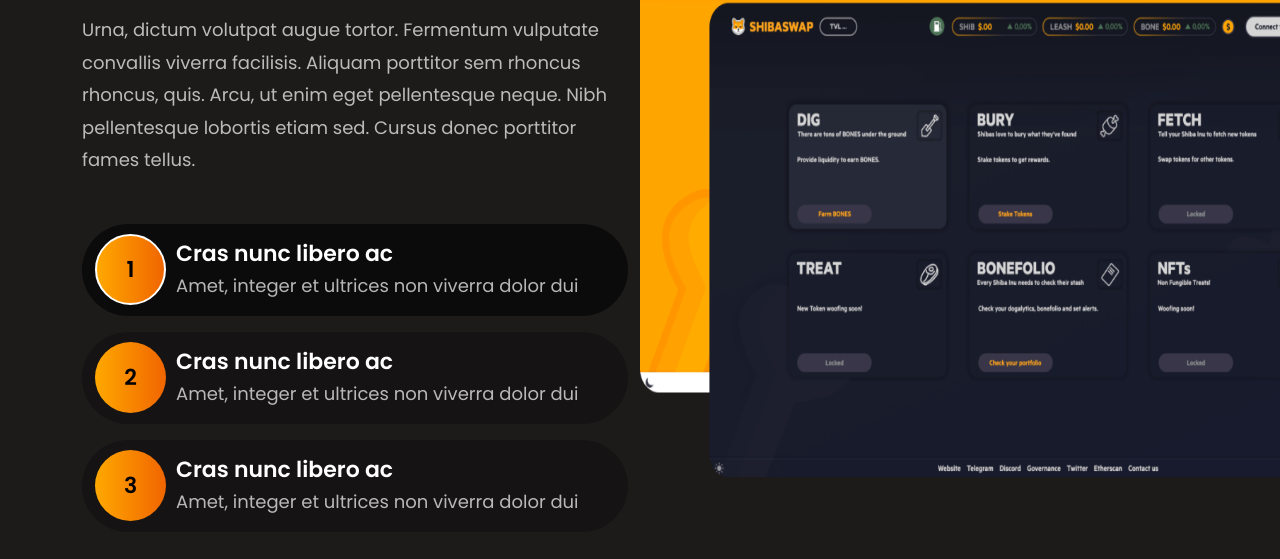
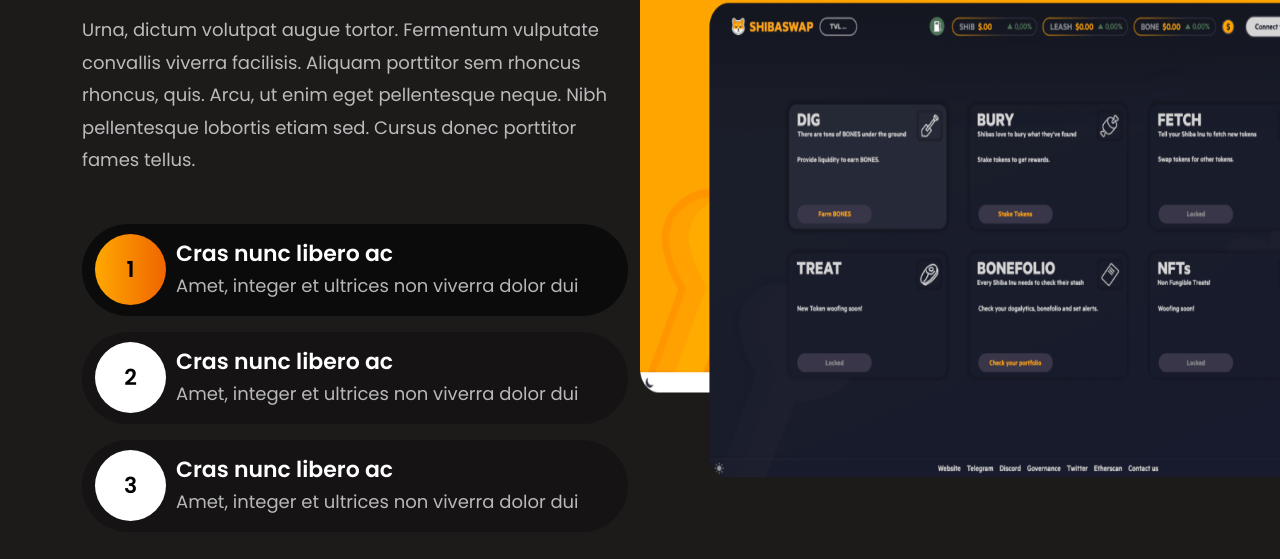
Before and after one commit to JatinSesma/overflow-section, a plain HTML site: page index.html in a window 1280 px wide. In both pictures the pointer is over the element 130 px from the left and 462 px from the top of the page. Shown: the part 193-752 px from the top of the page. Drawn offline with Linux system fonts and the light colour scheme.

Commit message:
hover effect update

```diff
--- a/assets/css/style.css
+++ b/assets/css/style.css
@@ -115,8 +115,7 @@
 }
 
 .box1:hover .yellowcircle {
-    background: linear-gradient(90deg, #FFA800 0%, #F06500 100%);;
-    border: 2px solid white;
+    background: linear-gradient(90deg, #FFA800 0%, #F06500 100%);
 }
 
 
@@ -179,12 +178,11 @@
     left: 13px;
     border-radius: 46px;
     position: relative;
-    background: linear-gradient(90deg, #FFA800 0%, #F06500 100%);
+    background: white;
 }
 
 .box2:hover .whitecircle {
-    background: white;
-    border: 2px solid #FFA800;
+    background: linear-gradient(90deg, #FFA800 0%, #F06500 100%);
 }
 
 .two {
```
